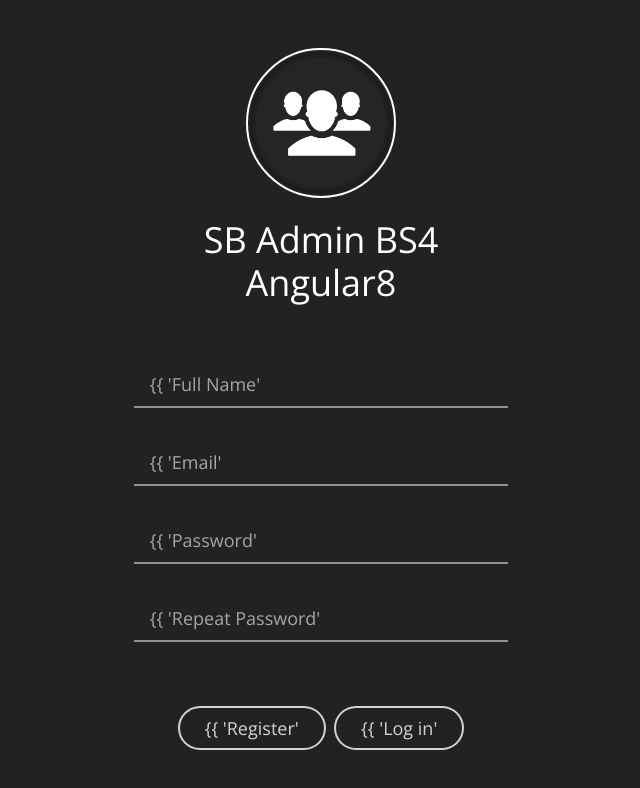
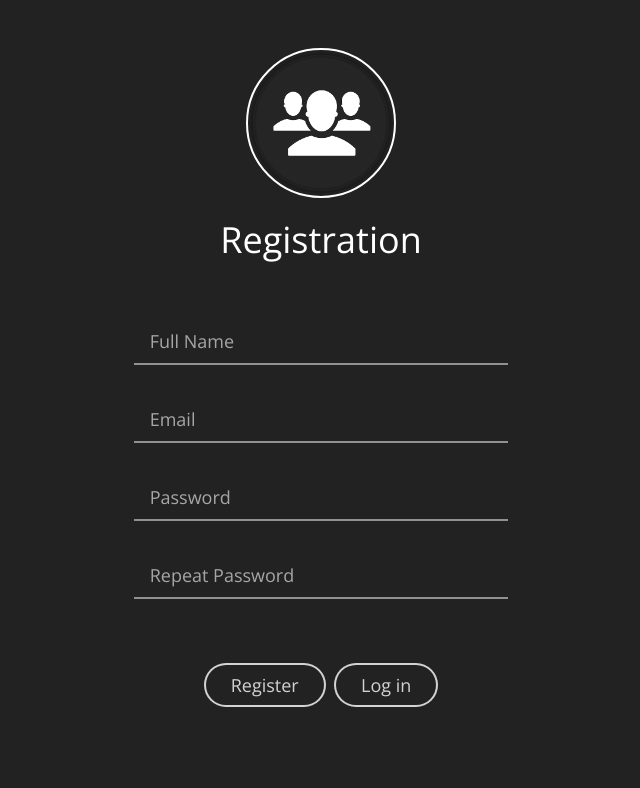
Before and after one commit to holdmybeerteam/JavaHack, an Angular app in the folder ui/: page /signup in a window 1280 px wide. Shown: the top 788 px of the page, without its empty margins (319-959 px from the left). Built offline with nearby package versions, Linux system fonts and the light colour scheme.

Commit message:
login and signup settings

```diff
--- a/ui/src/app/login/login.component.html
+++ b/ui/src/app/login/login.component.html
@@ -2,20 +2,20 @@
     <div class="row justify-content-md-center">
         <div class="col-md-4">
             <img src="assets/images/logo.png" width="150px" class="user-avatar" />
-            <h1>SB Admin BS4 Angular8</h1>
+            <h1>Login</h1>
             <form role="form">
                 <div class="form-content">
                     <div class="form-group">
-                        <input type="text" ng-model="name" class="form-control input-underline input-lg" id="" placeholder="{{ 'Email'">
+                        <input type="text" ng-model="name" class="form-control input-underline input-lg" placeholder="Email">
                     </div>
 
                     <div class="form-group">
-                        <input type="password" class="form-control input-underline input-lg" id="" placeholder="{{ 'Password'">
+                        <input type="password" class="form-control input-underline input-lg" placeholder="Password">
                     </div>
                 </div>
-                <a class="btn rounded-btn" [routerLink]="['/dashboard']" (click)="onLoggedin()">{{ 'Log in'</a>
+                <a class="btn rounded-btn" [routerLink]="['/dashboard']" (click)="onLoggedin()">Log in</a>
                 &nbsp;
-                <a class="btn rounded-btn" [routerLink]="['/signup']">{{ 'Register'</a>
+                <a class="btn rounded-btn" [routerLink]="['/signup']">Register</a>
             </form>
         </div>
     </div>
--- a/ui/src/app/login/login.component.ts
+++ b/ui/src/app/login/login.component.ts
@@ -1,4 +1,4 @@
-import { Component, OnInit } from '@angular/core';
+import { Component } from '@angular/core';
 import { Router } from '@angular/router';
 import { routerTransition } from '../router.animations';
 
@@ -8,12 +8,8 @@ import { routerTransition } from '../router.animations';
     styleUrls: ['./login.component.scss'],
     animations: [routerTransition()]
 })
-export class LoginComponent implements OnInit {
-    constructor(
-      public router: Router
-    ) {}
-
-    ngOnInit() {}
+export class LoginComponent {
+    constructor(public router: Router) {}
 
     onLoggedin() {
         localStorage.setItem('isLoggedin', 'true');
--- a/ui/src/app/login/login.module.ts
+++ b/ui/src/app/login/login.module.ts
@@ -7,7 +7,8 @@ import { LoginComponent } from './login.component';
 @NgModule({
     imports: [
         CommonModule,
-        LoginRoutingModule],
+        LoginRoutingModule
+    ],
     declarations: [LoginComponent]
 })
 export class LoginModule {}
--- a/ui/src/app/signup/signup.component.html
+++ b/ui/src/app/signup/signup.component.html
@@ -2,26 +2,26 @@
     <div class="row justify-content-md-center">
         <div class="col-md-4">
             <img class="user-avatar" src="assets/images/logo.png" width="150px" />
-            <h1>SB Admin BS4 Angular8</h1>
+            <h1>Registration</h1>
             <form role="form">
                 <div class="form-content">
                     <div class="form-group">
-                        <input type="text" class="form-control input-underline input-lg" id="" placeholder="{{ 'Full Name'">
+                        <input type="text" class="form-control input-underline input-lg" placeholder="Full Name">
                     </div>
 
                     <div class="form-group">
-                        <input type="text" class="form-control input-underline input-lg" id="" placeholder="{{ 'Email'">
+                        <input type="text" class="form-control input-underline input-lg" placeholder="Email">
                     </div>
 
                     <div class="form-group">
-                        <input type="password" class="form-control input-underline input-lg" id="" placeholder="{{ 'Password'">
+                        <input type="password" class="form-control input-underline input-lg" placeholder="Password">
                     </div>
                     <div class="form-group">
-                        <input type="password" class="form-control input-underline input-lg" id="" placeholder="{{ 'Repeat Password'">
+                        <input type="password" class="form-control input-underline input-lg" placeholder="Repeat Password">
                     </div>
                 </div>
-                <a class="btn rounded-btn" [routerLink]="['/dashboard']">{{ 'Register'</a>&nbsp;
-                <a class="btn rounded-btn" [routerLink]="['/login']">{{ 'Log in'</a>
+                <a class="btn rounded-btn" [routerLink]="['/dashboard']">Register</a>&nbsp;
+                <a class="btn rounded-btn" [routerLink]="['/login']">Log in</a>
             </form>
         </div>
     </div>
```
